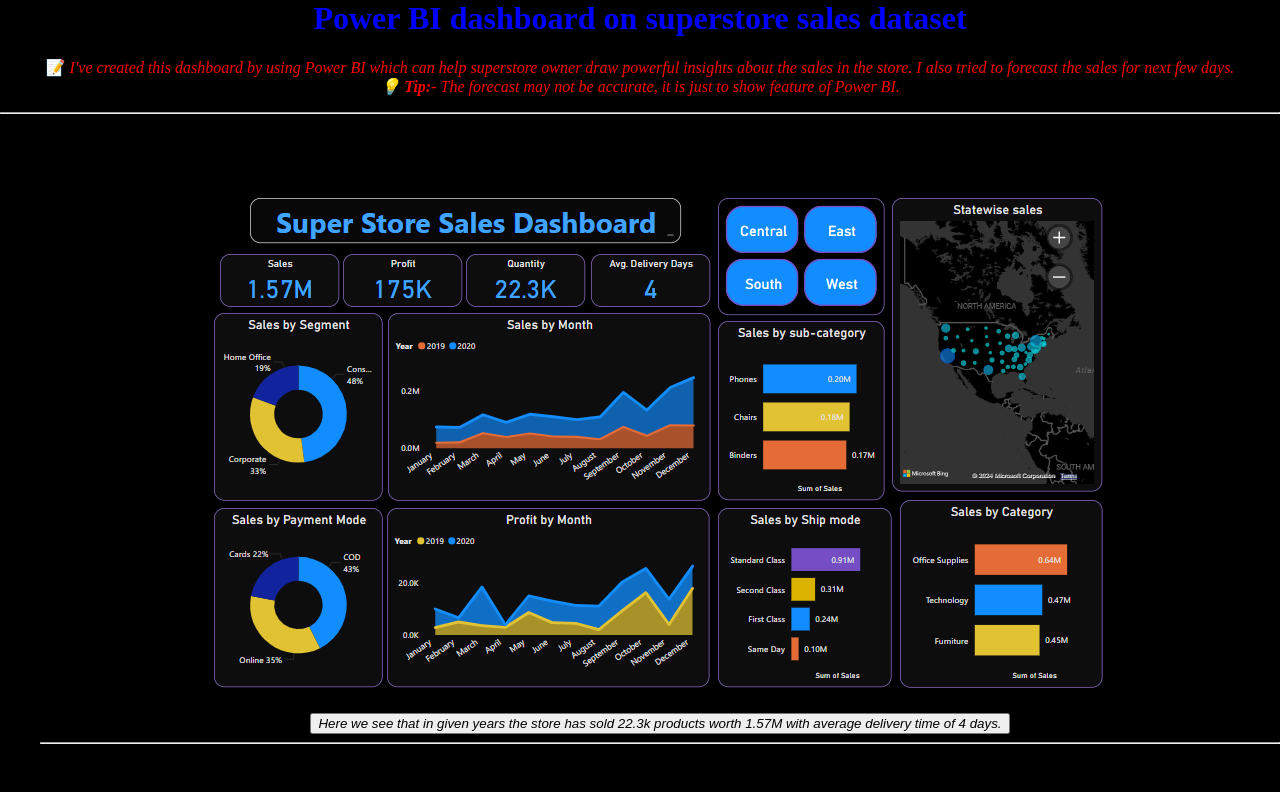
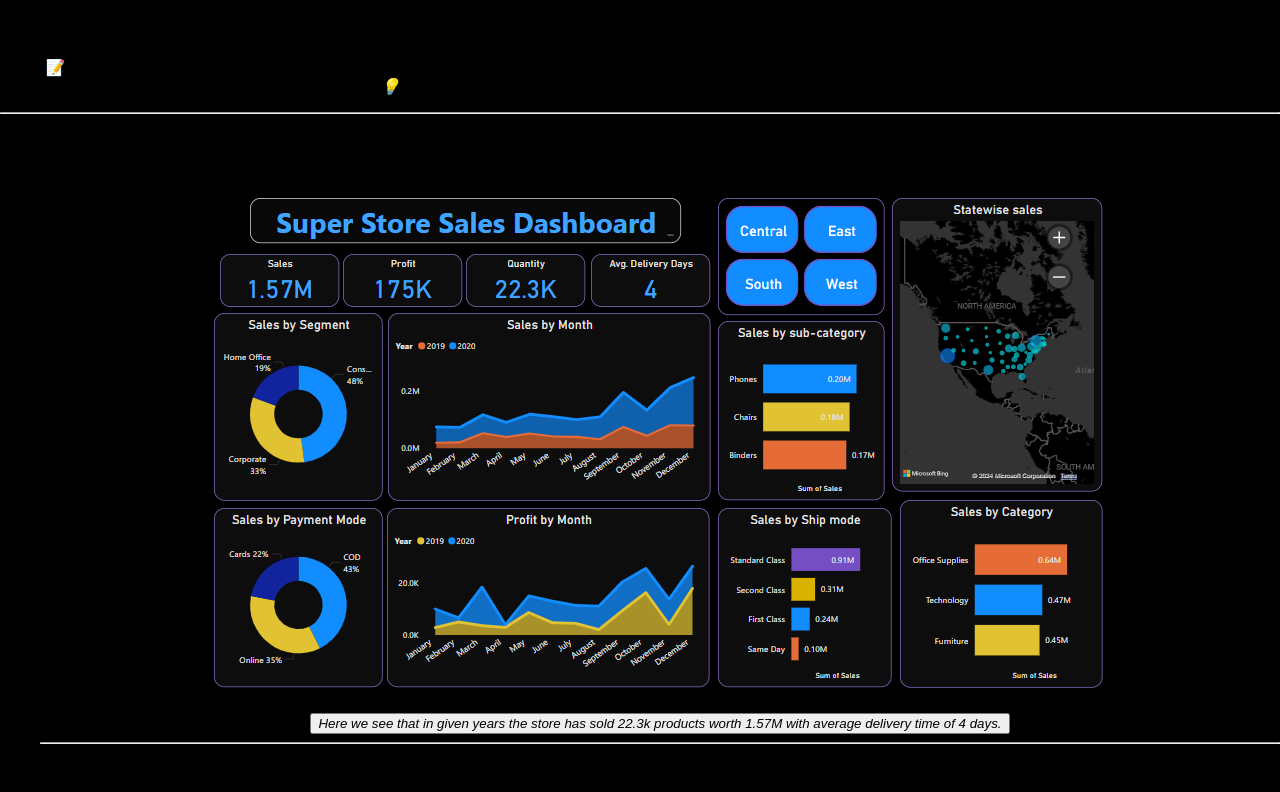
Before and after one commit to ShubhamNimase/Power-BI-Dashboard-Superstore-sales-, a plain HTML site: page index.html in a window 1280 px wide. Shown: the top 792 px of the page. Drawn offline with Linux system fonts and the light colour scheme.

Commit message:
Update index.html

```diff
--- a/index.html
+++ b/index.html
@@ -2,10 +2,7 @@
  <head>
   <title>Power-BI-Dashboard</title>
   <link rel="stylesheet" href="styles.css">
-  <style>
-   h1 {color: blue;}
-   p {color: red;}
-   </style>
+
  </head>
  <body>
   <h1> Power BI dashboard on superstore sales dataset </h1>
```
